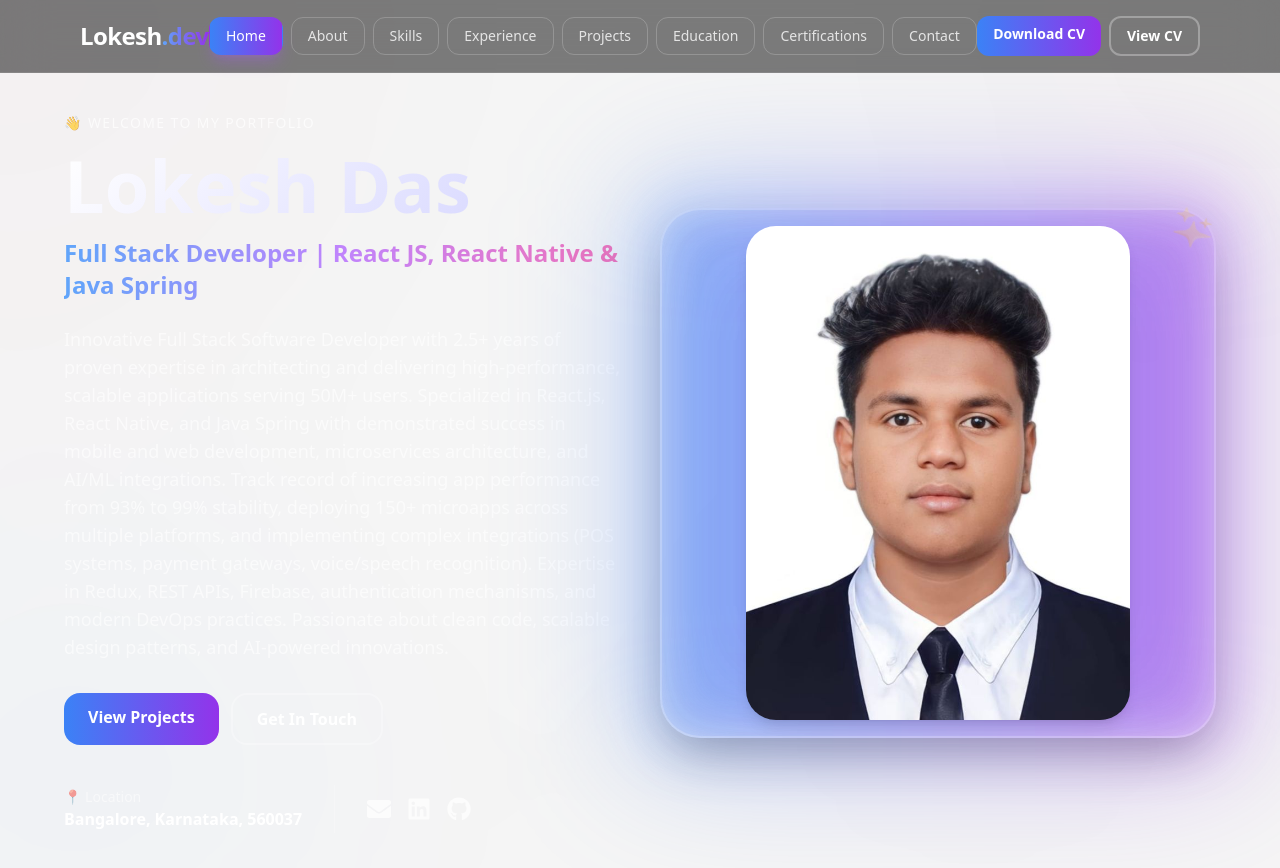
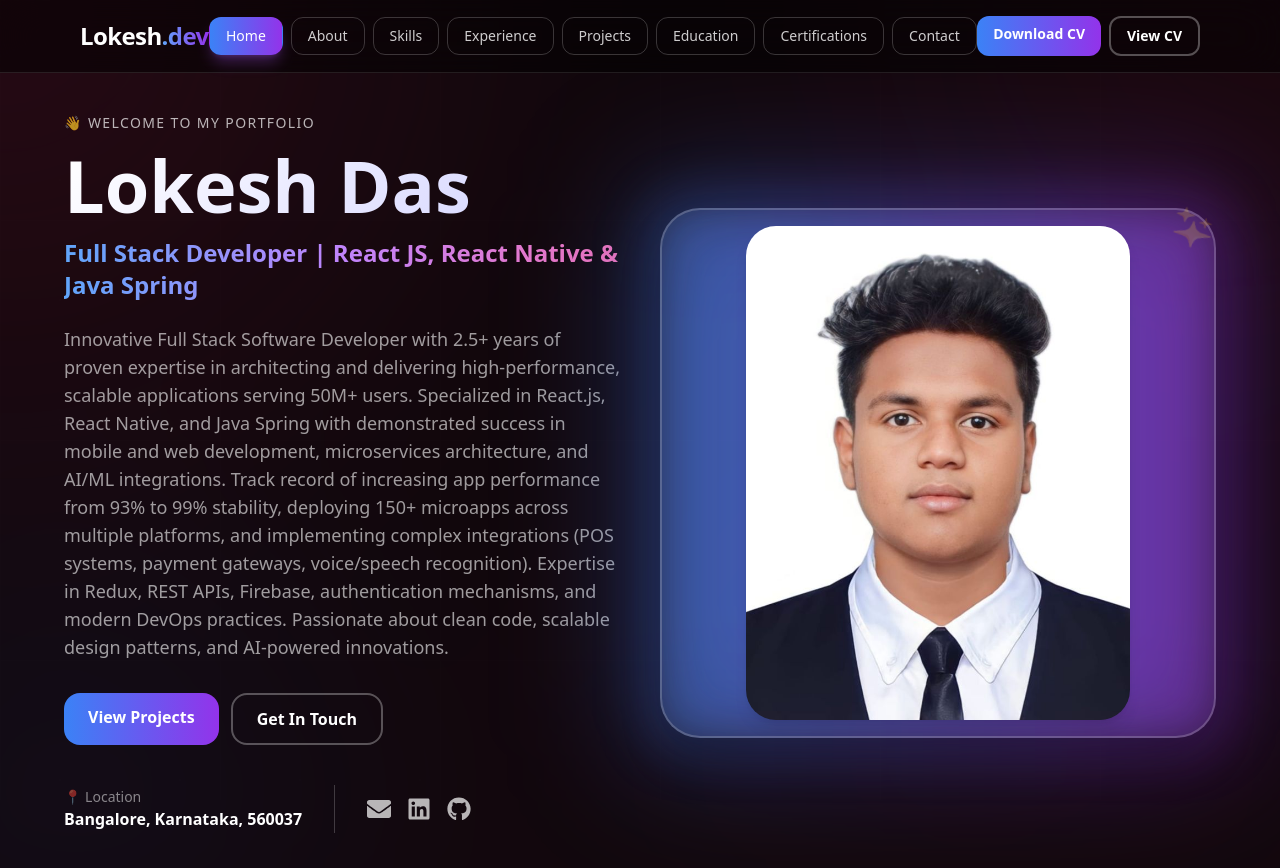
Before and after one commit to LokeshProject/ResumeApp, a React (Vite) app: page / in a window 1280 px wide. Shown: the top 868 px of the page. Built offline with nearby package versions, Linux system fonts and the light colour scheme.

Commit message:
Update styles: Force dark background only, ignore system color scheme preferences

```diff
--- a/src/index.css
+++ b/src/index.css
@@ -17,24 +17,6 @@
   --star-op: 0.045;
 }
 
-@media (prefers-color-scheme: light) {
-  /* Keep professional contrast with existing white text-heavy UI */
-  :root {
-    --bg-base: #f5f5f5;
-    --bg-text: #1a1a1a;
-
-    --blob-a: rgba(147, 36, 74, 0.08);
-    --blob-b: rgba(107, 22, 48, 0.06);
-    --blob-c: rgba(58, 12, 28, 0.04);
-
-    --before-opacity: 0.3;
-    --before-blur: 100px;
-
-    --grid-op: 0.008;
-    --star-op: 0.015;
-  }
-}
-
 html,
 body {
   height: 100%;
@@ -51,12 +33,6 @@ body {
   min-height: 100vh;
   position: relative;
   isolation: isolate;
-}
-
-@media (prefers-color-scheme: light) {
-  body {
-    color: #1a1a1a;
-  }
 }
 
 body::before {
```
Also changed, not shown: 4 other files (tests, documents, lock files or other folders).
